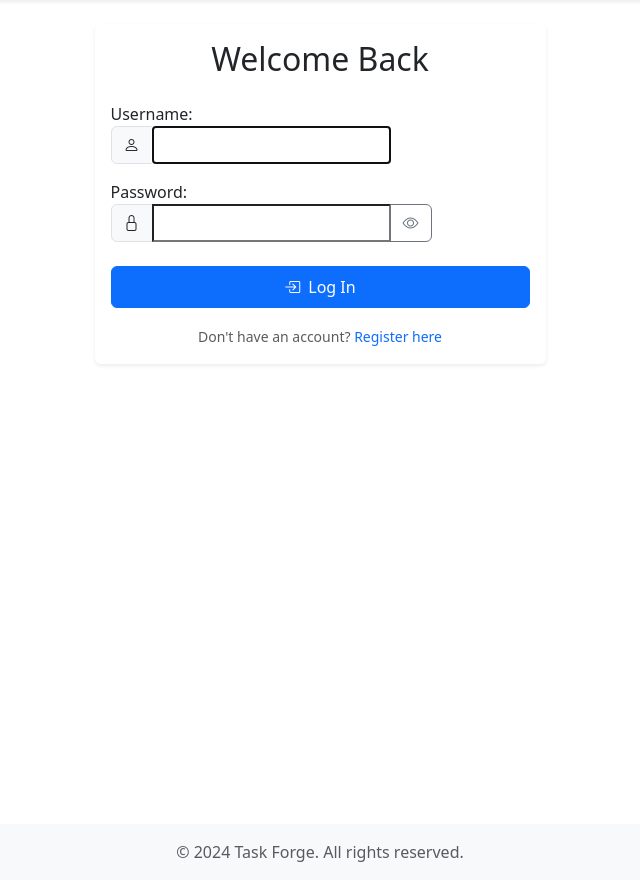
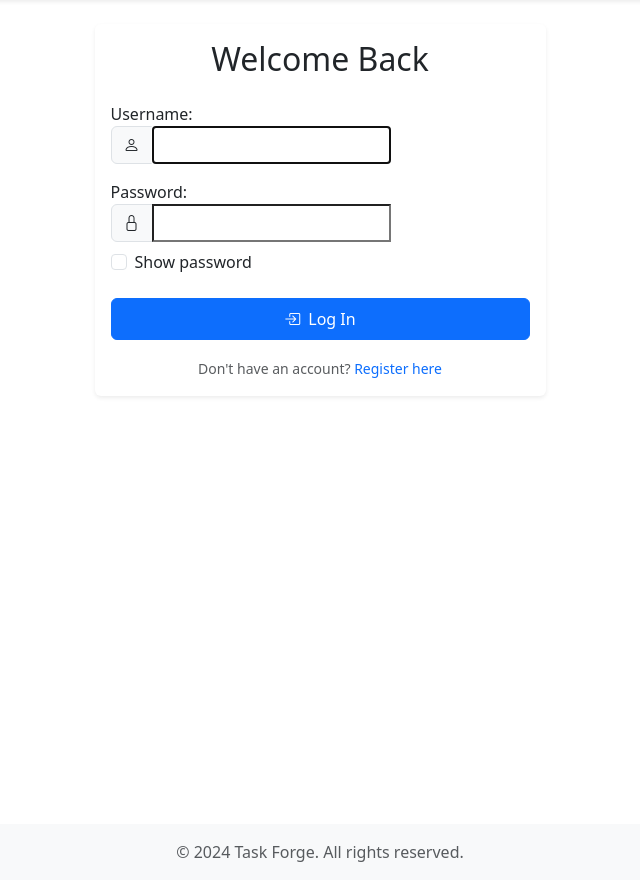
Before and after one commit to IvayloArsov/taskForge, a Django app: page /accounts/login/ in a window 1280 px wide. Shown: the part 56-936 px from the top of the page, without its empty margins (320-960 px from the left). Run offline with Django 5.2, Linux system fonts and the light colour scheme.

Commit message:
fixed password visibility functionality, ui/ux improvements

```diff
--- a/templates/common/base-navbar.html
+++ b/templates/common/base-navbar.html
@@ -1,5 +1,5 @@
 <nav class="navbar navbar-expand-lg navbar-light bg-white shadow-sm mb-4">
-    <div class="container">
+    <div class="container user-select-none">
         <a href="/" class="navbar-brand d-flex align-items-center fw-bold">
             <i class="bi bi-check2-square me-2"></i>
             Task Forge
--- a/templates/profiles/profile-details.html
+++ b/templates/profiles/profile-details.html
@@ -1,6 +1,6 @@
 {% extends 'common/base.html' %}
 {% block content %}
-    <div class="container py-4">
+    <div class="container py-4 user-select-none">
         <div class="row">
             <div class="col-md-4">
                 <div class="card shadow-sm">
--- a/templates/projects/project-creation.html
+++ b/templates/projects/project-creation.html
@@ -2,7 +2,7 @@
 {% load static %}
 {% block content %}
 
-    <div class="container py-4">
+    <div class="container py-4 user-select-none">
         <div class="row justify-content-center">
             <div class="col-md-8">
                 <div class="card shadow-sm">
--- a/templates/projects/project-edit.html
+++ b/templates/projects/project-edit.html
@@ -2,7 +2,7 @@
 {% block content %}
 
 
-    <div class="container py-4">
+    <div class="container py-4 user-select-none">
         <div class="row justify-content-center">
             <div class="col-md-8">
                 <div class="card shadow-sm">
--- a/templates/projects/project-list.html
+++ b/templates/projects/project-list.html
@@ -1,7 +1,7 @@
 {% extends 'common/base.html' %}
 {% block content %}
     {% load static %}
-    <div class="container py-4">
+    <div class="container py-4 user-select-none">
         <div class="d-flex justify-content-between align-items-center mb-4">
             <h2>Projects</h2>
             {% if user.is_staff %}
--- a/templates/registration/login.html
+++ b/templates/registration/login.html
@@ -5,7 +5,7 @@
 {% endblock %}
 
 {% block content %}
-<div class="container">
+    <div class="container user-select-none">
         <div class="row justify-content-center min-vh-100">
             <div class="col-12 col-md-6 col-lg-5">
                 <div class="card shadow-sm border-0 auth-card">
@@ -17,7 +17,8 @@
                                 {% for error in form.non_field_errors %}
                                     {{ error }} <br>
                                 {% endfor %}
-            <button type="button" class="btn-close" data-bs-dismiss="alert" aria-label="Close"></button>
+                                <button type="button" class="btn-close" data-bs-dismiss="alert"
+                                        aria-label="Close"></button>
                             </div>
                         {% endif %}
 
@@ -46,12 +47,13 @@
                                         <i class="bi bi-lock"></i>
                                     </span>
                                     {{ form.password }}
-                <button class="btn btn-outline-secondary" type="button"
-                        data-toggle="password"
-                        data-target="#id_password"
-                        data-icon="#password-toggle-icon">
-                  <i id="password-toggle-icon" class="bi bi-eye"></i>
-                </button>
+                                </div>
+                                <div class="form-check mt-2">
+                                    <input class="form-check-input" type="checkbox" id="showPassword"
+                                           data-password-toggle="id_password">
+                                    <label class="form-check-label" for="showPassword">
+                                        Show password
+                                    </label>
                                 </div>
                                 {% if form.password.errors %}
                                     <div class="text-danger small mt-1">
@@ -67,7 +69,8 @@
                             <div class="text-center">
                                 <small class="text-muted">
                                     Don't have an account?
-                <a href="{% url 'accounts:register' %}" class="text-decoration-none">Register here</a>
+                                    <a href="{% url 'accounts:register' %}" class="text-decoration-none">Register
+                                        here</a>
                                 </small>
                             </div>
                         </form>
--- a/templates/registration/register.html
+++ b/templates/registration/register.html
@@ -1,7 +1,7 @@
 {% extends 'common/base.html' %}
 {% load static %}
 {% block content %}
-<div class="container py-4">
+<div class="container py-4 user-select-none">
     <div class="row justify-content-center">
         <div class="col-md-6">
             <div class="card shadow-sm">
--- a/templates/tickets/bug-report-details.html
+++ b/templates/tickets/bug-report-details.html
@@ -1,7 +1,7 @@
 {% extends 'common/base.html' %}
 {% block content %}
 
-<div class="container py-4">
+<div class="container py-4 user-select-none">
     <div class="row justify-content-center">
         <div class="col-md-8">
             <div class="card shadow-sm">
--- a/templates/tickets/ticket details/ticket-details-body.html
+++ b/templates/tickets/ticket details/ticket-details-body.html
@@ -1,4 +1,4 @@
-<div class="col-md-8">
+<div class="col-md-8 user-select-none">
     <div class="card shadow-sm mb-4">
         <div class="card-body">
             <div class="d-flex justify-content-between align-items-center mb-4">
--- a/templates/tickets/ticket details/ticket-details-sidebar.html
+++ b/templates/tickets/ticket details/ticket-details-sidebar.html
@@ -1,4 +1,4 @@
-<div class="col-md-4">
+<div class="col-md-4 user-select-none">
     <div class="card shadow-sm mb-4">
         <div class="card-body">
             <h5 class="card-title mb-3">Ticket Details</h5>
--- a/templates/tickets/ticket details/ticket-details.html
+++ b/templates/tickets/ticket details/ticket-details.html
@@ -1,7 +1,7 @@
 {% extends 'common/base.html' %}
 {% block content %}
 
-<div class="container py-4">
+<div class="container py-4 ">
    <div class="row">
         {% include 'tickets/ticket details/ticket-details-body.html' %}
         {% include 'tickets/ticket details/ticket-details-sidebar.html' %}
--- a/templates/tickets/ticket-create.html
+++ b/templates/tickets/ticket-create.html
@@ -1,7 +1,7 @@
 {% extends 'common/base.html' %}
 {% block content %}
 
-<div class="container py-4">
+<div class="container py-4 user-select-none">
     <div class="row justify-content-center">
         <div class="col-md-8">
             <div class="card shadow-sm">
--- a/templates/tickets/ticket-edit.html
+++ b/templates/tickets/ticket-edit.html
@@ -2,7 +2,7 @@
 {% load static %}
 {% block content %}
 
-<div class="container py-4">
+<div class="container py-4 user-select-none">
    <div class="row justify-content-center">
        <div class="col-md-8">
            <div class="card shadow-sm">
--- a/templates/tickets/ticket-list.html
+++ b/templates/tickets/ticket-list.html
@@ -2,7 +2,7 @@
 {% load static %}
 {% block content %}
 
-    <div class="container py-4">
+    <div class="container py-4 user-select-none">
         <div class="d-flex justify-content-between align-items-center mb-4">
             <h2>Tickets</h2>
             {% if not user.profile.role == 'end_user' %}
```
Also changed, not shown: templates/index.html (indentation only), 1 other file. Lines whose indentation alone changed are shown as unchanged.
